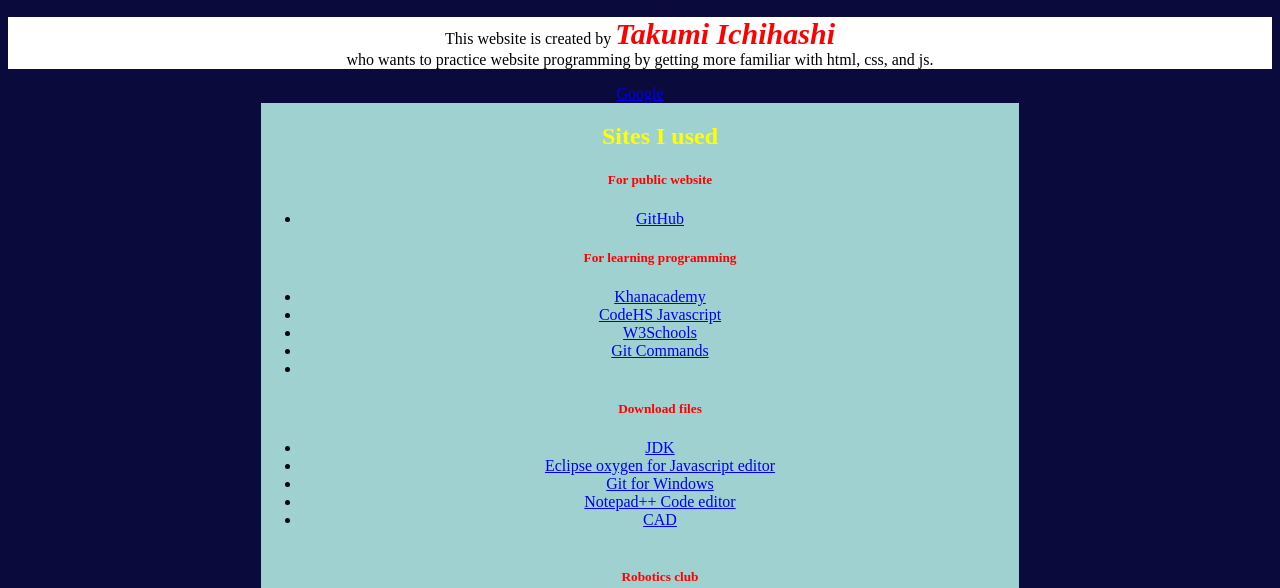
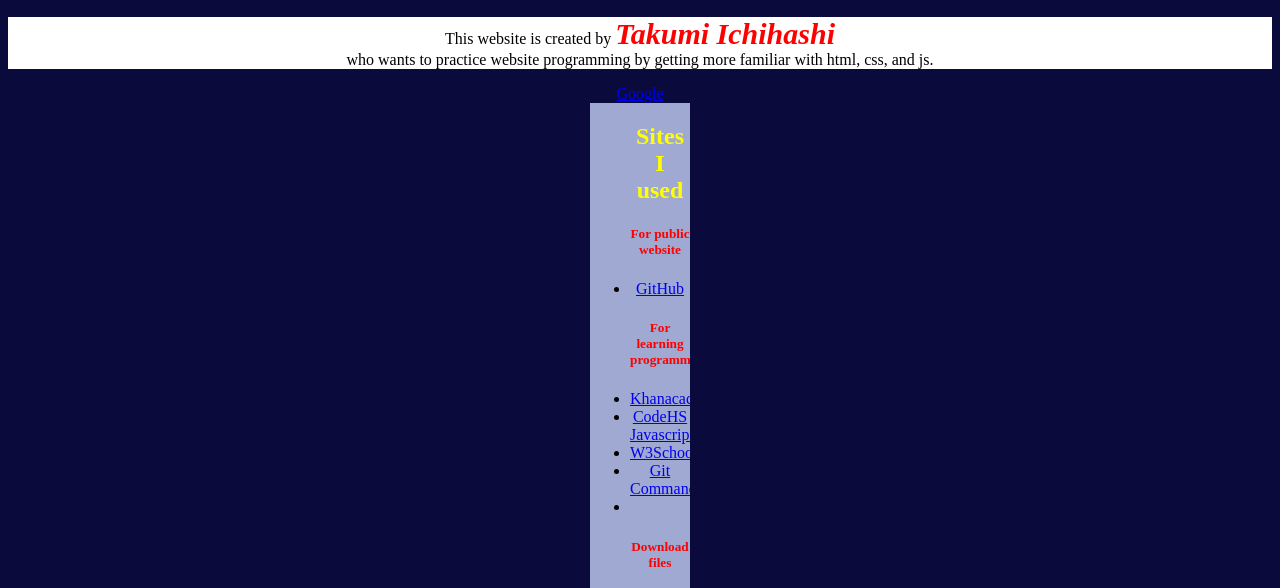
Before and after one commit to ichihtak000/ichihtak000.github.io, a plain HTML site: page index.html in a window 1280 px wide. Shown: the part 263-851 px from the top of the page. Drawn offline with Linux system fonts and the light colour scheme.

Commit message:
Update index.html

```diff
--- a/index.html
+++ b/index.html
@@ -52,9 +52,9 @@
 				width: 250px;
 			}
 			.sites{
-				background-color:rgb(159,209,209);
-				overflow:auto;
-				width :60%;
+				background-color:rgb(159,169,209);
+				overflow: auto;
+				width : 100px;
 			]
 			a{
 				background-color:green;
```
